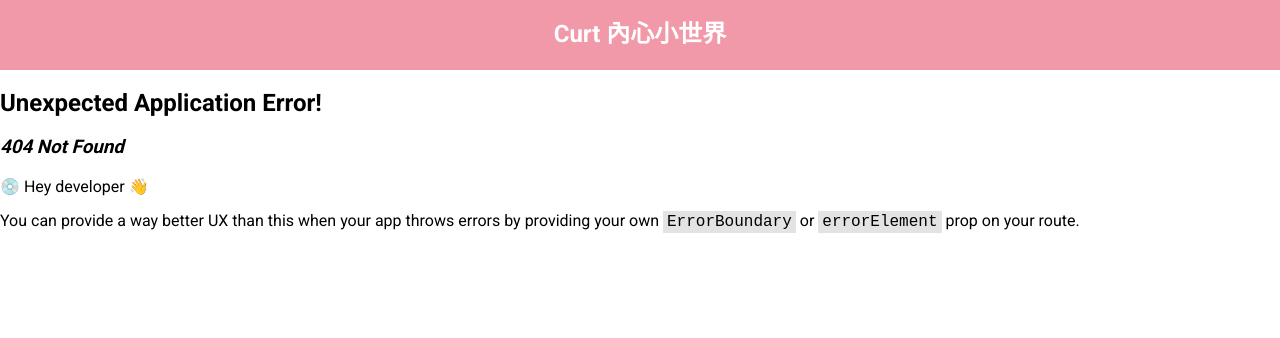
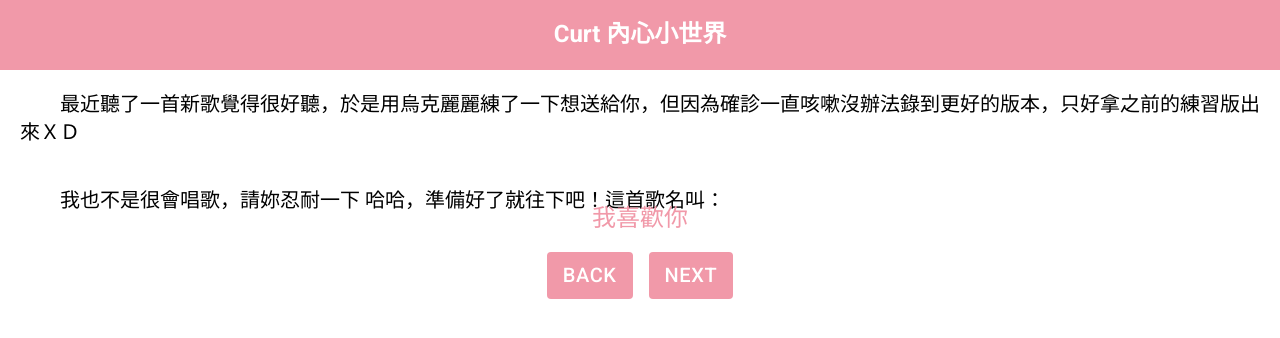
Before and after one commit to curt6815463/jane, a React (Vite) app: page /before-video in a window 1280 px wide. Before the commit this address had no page. Shown: the top 338 px of the page. Built offline with nearby package versions, Linux system fonts and the light colour scheme; a web font is replaced by a local one.

Commit message:
add before video

```diff
--- a/src/App.tsx
+++ b/src/App.tsx
@@ -7,6 +7,7 @@ import Header from "./Headers";
 import Intro from "./Intro";
 import VideoShow from "./VideoShow";
 import BeforeIntro from "./BeforeIntro";
+import BeforeVideo from "./BeforeVideo";
 
 const GlobalStyle = createGlobalStyle`
   html, body, #root {
@@ -29,6 +30,10 @@ const router = createBrowserRouter([
     element: <Intro />,
   },
   {
+    path: "/before-video",
+    element: <BeforeVideo />,
+  },
+  {
     path: "/video",
     element: <VideoShow />,
   },
--- /dev/null
+++ b/src/BeforeVideo.tsx
@@ -0,0 +1,77 @@
+import styled from "styled-components";
+import { Button } from "@mui/material";
+import { useNavigate } from "react-router-dom";
+
+const P = styled.div`
+  font-size: 20px;
+  padding: 20px;
+  line-height: 28px;
+`;
+
+const P3 = styled(P)`
+  text-indent: 40px;
+`;
+
+const P4 = styled(P)`
+  padding: 0px;
+  text-align: center;
+  font-size: 24px;
+  margin-top: -30px;
+  color: #f199a9;
+`;
+
+const ButtonWrapper = styled.div`
+  display: flex;
+  justify-content: center;
+`;
+
+const BeforeVideo = () => {
+  const navigate = useNavigate();
+
+  return (
+    <div style={{ fontSize: "18px", paddingBottom: "30px" }}>
+      <P3>
+        最近聽了一首新歌覺得很好聽，於是用烏克麗麗練了一下想送給你，但因為確診一直咳嗽沒辦法錄到更好的版本，只好拿之前的練習版出來ＸＤ
+      </P3>
+      <P3>
+        我也不是很會唱歌，請妳忍耐一下 哈哈，準備好了就往下吧！這首歌名叫：
+      </P3>
+      <P4>我喜歡你</P4>
+      <ButtonWrapper>
+        <Button
+          sx={{
+            marginRight: "16px",
+            fontSize: "20px",
+            boxShadow: "none",
+            marginTop: "20px",
+            backgroundColor: "#f199a9",
+            "&:hover": { backgroundColor: "#f199a9" },
+          }}
+          variant="contained"
+          onClick={() => {
+            navigate(-1);
+          }}
+        >
+          BACK
+        </Button>
+        <Button
+          sx={{
+            fontSize: "20px",
+            boxShadow: "none",
+            marginTop: "20px",
+            backgroundColor: "#f199a9",
+            "&:hover": { backgroundColor: "#f199a9" },
+          }}
+          variant="contained"
+          onClick={() => {
+            navigate("/video");
+          }}
+        >
+          Next
+        </Button>
+      </ButtonWrapper>
+    </div>
+  );
+};
+
+export default BeforeVideo;
--- a/src/Intro.tsx
+++ b/src/Intro.tsx
@@ -81,7 +81,7 @@ const Intro = () => {
           }}
           variant="contained"
           onClick={() => {
-            navigate("/video");
+            navigate("/before-video");
           }}
         >
           Next
```
